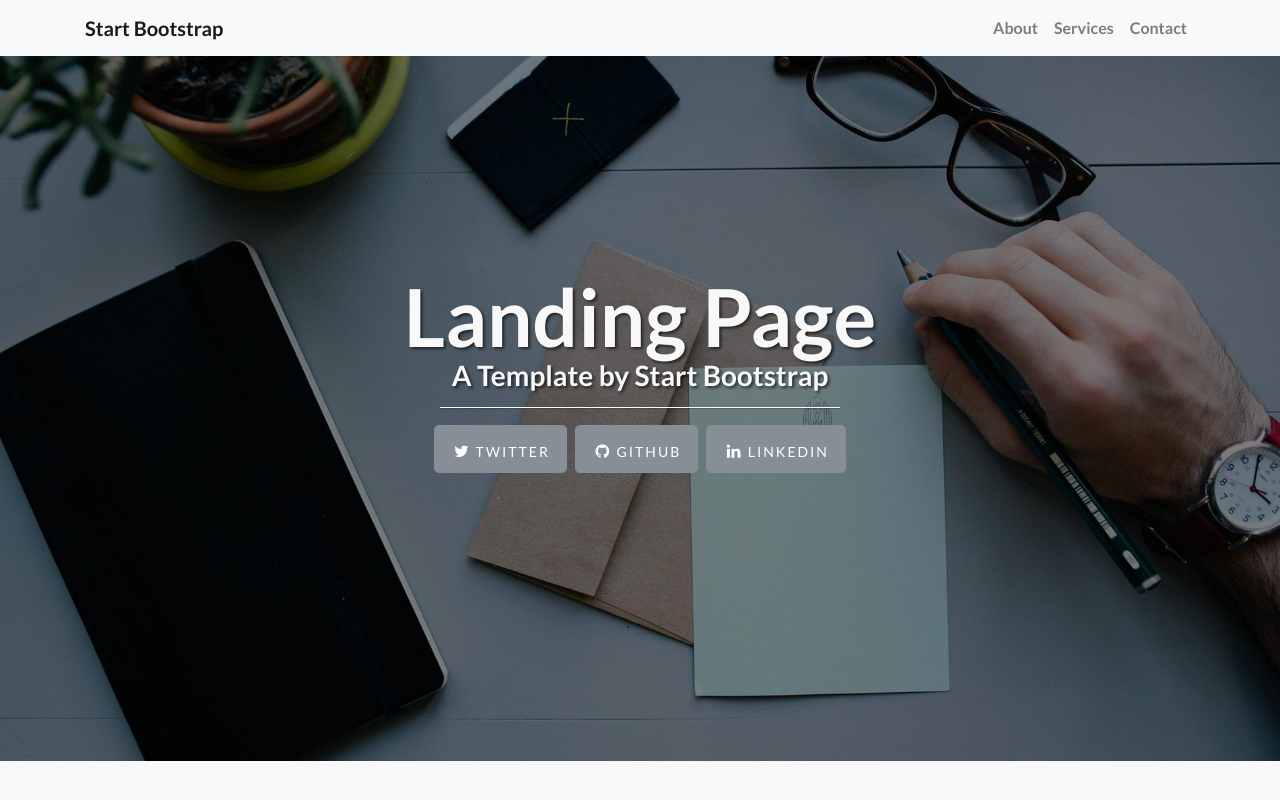
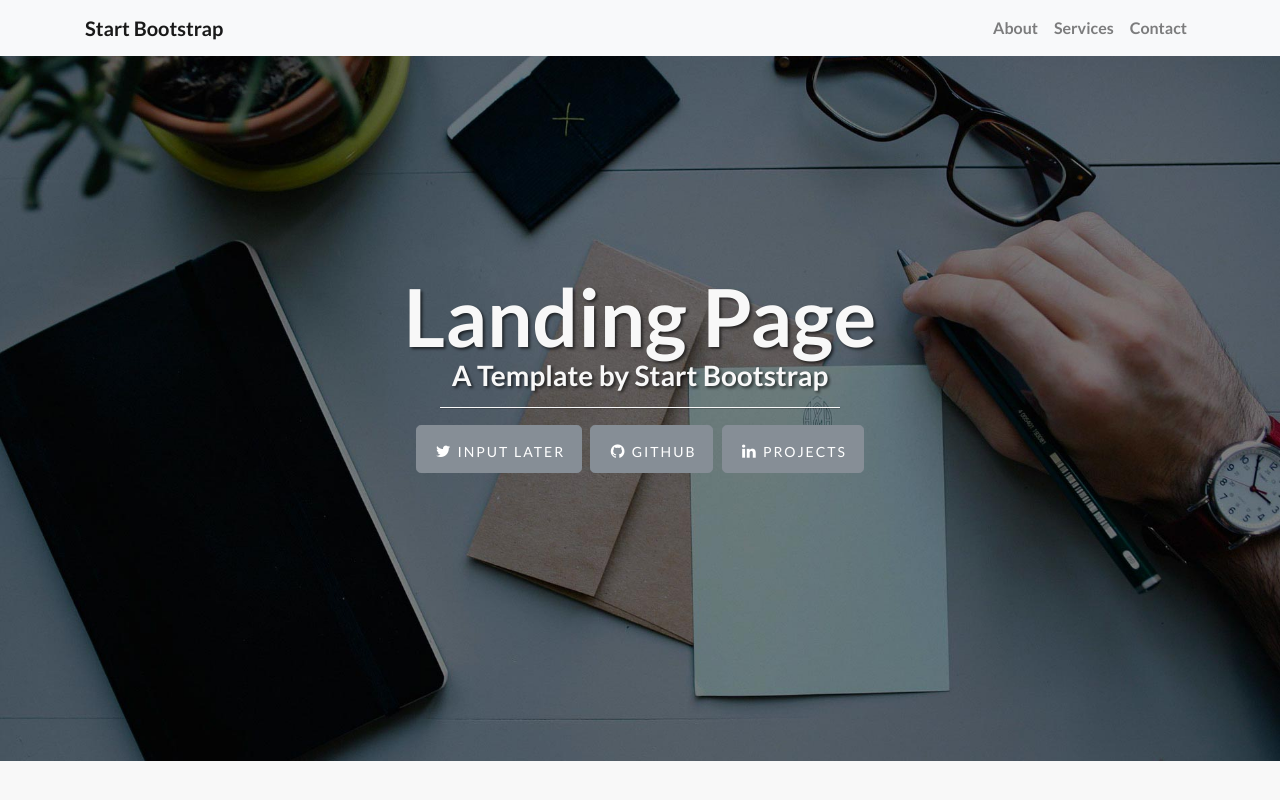
Before and after one commit to nichharp/nichharp.github.io, a website: page index.html in a window 1280 px wide. Shown: the top 800 px of the page. Drawn offline with Linux system fonts and the light colour scheme.

Commit message:
Is VSC actually pushing?

```diff
--- a/index.html
+++ b/index.html
@@ -58,7 +58,7 @@
             <li class="list-inline-item">
               <a href="#" class="btn btn-secondary btn-lg">
                 <i class="fa fa-twitter fa-fw"></i>
-                <span class="network-name">Twitter</span>
+                <span class="network-name">Input Later</span>
               </a>
             </li>
             <li class="list-inline-item">
@@ -70,7 +70,7 @@
             <li class="list-inline-item">
               <a href="#" class="btn btn-secondary btn-lg">
                 <i class="fa fa-linkedin fa-fw"></i>
-                <span class="network-name">Linkedin</span>
+                <span class="network-name">Projects</span>
               </a>
             </li>
           </ul>
```
